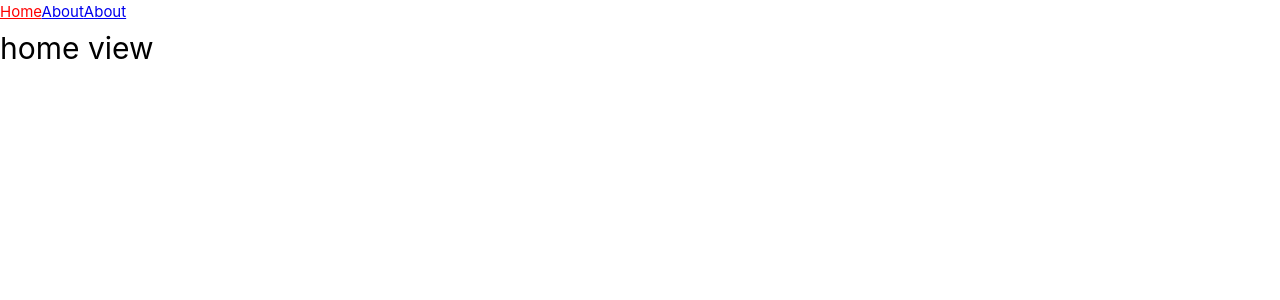
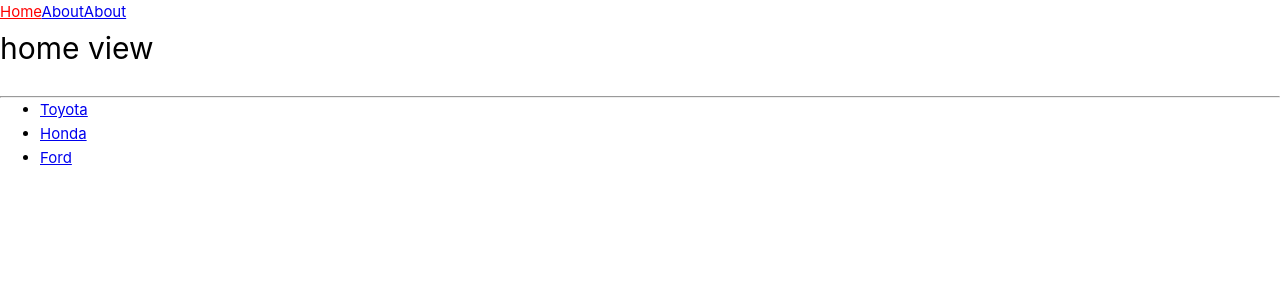
Before and after one commit to hirusha-adi/learning-vue-js, a Vue app in the folder ProjectX-Routing/: page / in a window 1280 px wide. Shown: the top 300 px of the page. Built offline with nearby package versions, Linux system fonts and the light colour scheme.

Commit message:
dynamic route

```diff
--- /dev/null
+++ b/ProjectX-Routing/src/data/cars.json
@@ -0,0 +1,20 @@
+[
+    {
+        "id": 1,
+        "name": "Toyota",
+        "price": 1500,
+        "year": 2024
+    },
+    {
+        "id": 2,
+        "name": "Honda",
+        "price": 2000,
+        "year": 2025
+    },
+    {
+        "id": 3,
+        "name": "Ford",
+        "price": 2500,
+        "year": 2026
+    }
+]
--- a/ProjectX-Routing/src/router/index.js
+++ b/ProjectX-Routing/src/router/index.js
@@ -2,6 +2,7 @@
 import { createRouter, createWebHistory } from "vue-router";
 import HomeView from "../views/HomeView.vue";
 import AboutView from "../views/AboutView.vue";
+import CarView from "../views/CarView.vue";
 
 const router = createRouter({
     history: createWebHistory(import.meta.env.BASE_URL),
@@ -15,6 +16,11 @@ const router = createRouter({
             path: "/about",
             name: "about",
             component: AboutView
+        },
+        {
+            path: "/car/:id",
+            name: "car",
+            component: CarView
         }
     ]
 
--- /dev/null
+++ b/ProjectX-Routing/src/views/CarView.vue
@@ -0,0 +1,20 @@
+<script setup>
+import { useRoute } from 'vue-router';
+import cars from "../data/cars.json"
+
+const route = useRoute()
+// route.params: dict[str, str]
+
+// id is the name of the paramater given the router/index.js
+const car = cars.find(c => c.id === parseInt(route.params.id))
+
+</script>
+
+<template>
+    <h1>car view</h1>
+    <br>
+    <hr>
+    <p>{{ car.name }}</p>
+    <p>{{ car.price }}</p>
+    <p>{{ car.year }}</p>
+</template>
--- a/ProjectX-Routing/src/views/HomeView.vue
+++ b/ProjectX-Routing/src/views/HomeView.vue
@@ -1,3 +1,19 @@
+<script setup>
+import cars from "../data/cars.json"
+import { RouterLink } from "vue-router";
+</script>
+
 <template>
     <h1>home view</h1>
+    <br>
+    <hr>
+    <div>
+        <ul>
+            <li v-for="car in cars" :key="car.id">
+                <RouterLink :to="`/car/${car.id}`">
+                    {{ car.name }}
+                </RouterLink>
+            </li>
+        </ul>
+    </div>
 </template>
```
